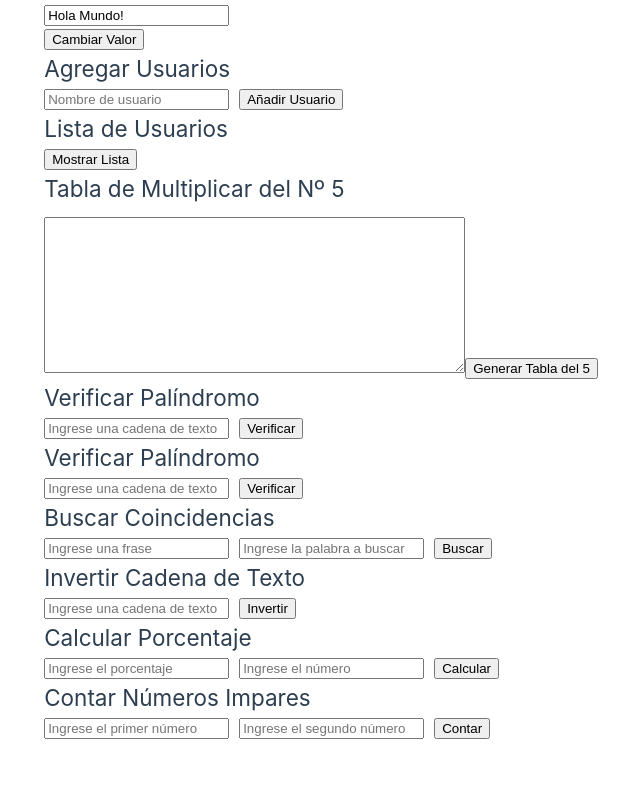
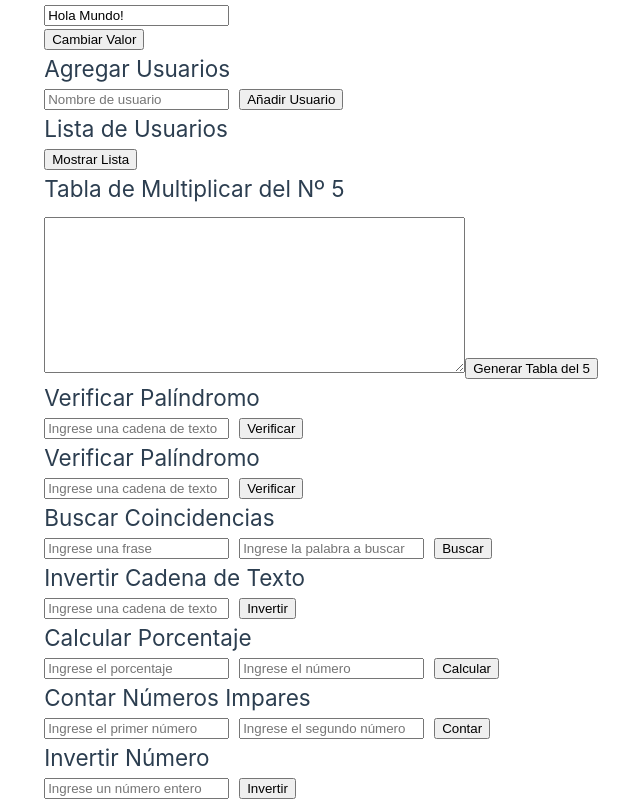
Before and after one commit to NEBULA1978/VUE3-COMPONENTES, a Vue app: page / in a window 1280 px wide. Shown: the part 177-977 px from the top of the page, without its empty margins (42-682 px from the left). Before the commit the page ends 917 px from the top, so only its background shows below. Built offline with nearby package versions, Linux system fonts and the light colour scheme.

Commit message:
Añado componente InvertirNumero

```diff
--- a/src/App.vue
+++ b/src/App.vue
@@ -10,6 +10,7 @@
     <CadenaInvertida  />
     <Porcentaje  />
     <ContarImpares  />
+    <InvertirNumero  />
   </div>
 </template>
 
@@ -24,6 +25,7 @@ import BuscarCoincidencia from './components/BuscarCoincidencia.vue';
 import CadenaInvertida from './components/CadenaInvertida.vue';
 import Porcentaje from './components/Porcentaje.vue';
 import ContarImpares from './components/ContarImpares.vue';
+import InvertirNumero from './components/InvertirNumero.vue';
 
 export default {
   components: {
@@ -36,7 +38,8 @@ export default {
     BuscarCoincidencia,
     CadenaInvertida,
     Porcentaje,
-    ContarImpares
+    ContarImpares,
+    InvertirNumero
   }
 };
 </script>
--- /dev/null
+++ b/src/components/InvertirNumero.vue
@@ -0,0 +1,43 @@
+<template>
+    <div>
+        <h2>Invertir Número</h2>
+        <input v-model.number="numero" placeholder="Ingrese un número entero">
+        <button @click="invertirNumero">Invertir</button>
+        <p v-if="numeroInvertido !== null">Número invertido: {{ numeroInvertido }}</p>
+    </div>
+</template>
+
+<script>
+export default {
+    data() {
+        return {
+            numero: null,
+            numeroInvertido: null
+        };
+    },
+    methods: {
+        invertirNumero() {
+            if (this.numero !== null) {
+                const invertido = parseInt(
+                    this.numero
+                        .toString()
+                        .split('')
+                        .reverse()
+                        .join('')
+                ) * Math.sign(this.numero);
+
+                this.numeroInvertido = invertido;
+            } else {
+                this.numeroInvertido = null;
+            }
+        }
+    }
+};
+</script>
+
+<style>
+/* Estilos opcionales */
+input {
+    margin-right: 10px;
+}
+</style>
```
